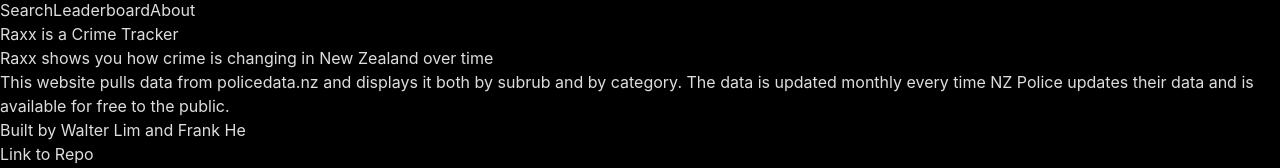
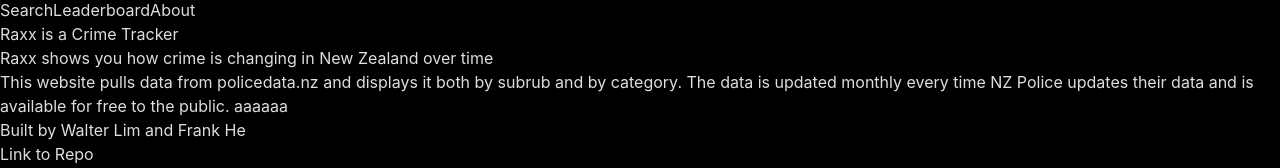
Before and after one commit to haxxnz/raxx, a React (Vite) app: page /about in a window 1280 px wide. Shown: the part 1306-1474 px from the top of the page. Built offline with nearby package versions, Linux system fonts and the light colour scheme.

Commit message:
testing changes

```diff
--- a/src/About.tsx
+++ b/src/About.tsx
@@ -13,6 +13,7 @@
           This website pulls data from policedata.nz and displays it both by
           subrub and by category. The data is updated monthly every time NZ
           Police updates their data and is available for free to the public.
+          aaaaaa
         </p>
         <p>Built by Walter Lim and Frank He</p>
 
```
